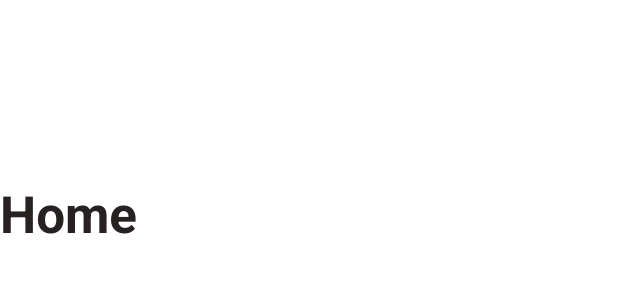
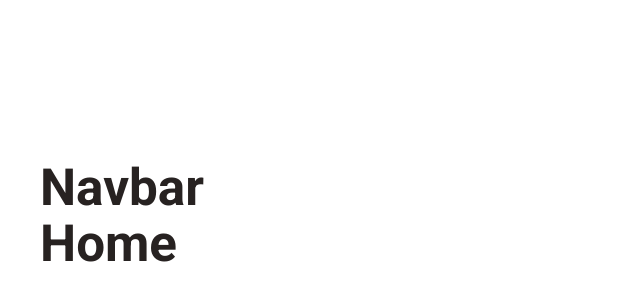
Before and after one commit to Renatonapoli/coffee-delivery, a React (Vite) app: page / in a window 1280 px wide. Shown: the part 184-484 px from the top of the page, without its empty margins (0-640 px from the left). Built offline with nearby package versions, Linux system fonts and the light colour scheme.

Commit message:
Feat: Navbar

```diff
--- a/src/App.tsx
+++ b/src/App.tsx
@@ -10,7 +10,7 @@ export function App () {
     <div>
       <ThemeProvider theme={defaultTheme}>
         <BrowserRouter>
-        <Router />
+          <Router />
         </BrowserRouter>
         <GlobalStyle />
       </ThemeProvider>
--- a/src/Router.tsx
+++ b/src/Router.tsx
@@ -3,13 +3,16 @@ import {Route, Routes} from 'react-router-dom'
 import { Home } from './pages/Home'
 import { Payment } from './pages/Payment'
 import { ConfirmedOrder } from './pages/ConfirmedOrder'
+import { DefaultLayout } from './layouts/DefaultLayout';
 
 export function Router() {
   return (
-    <Routes>
-      <Route path='/' element={<Home />} />
-      <Route path='/pagamento' element={<Payment />} />
-      <Route path='/pedido-confirmado' element={<ConfirmedOrder />} />
+    <Routes >
+      <Route path="/" element={<DefaultLayout />}>
+        <Route path='/' element={<Home />} />
+        <Route path='/pagamento' element={<Payment />} />
+        <Route path='/pedido-confirmado' element={<ConfirmedOrder />} />
+      </Route >
     </Routes>
   )
 }
--- /dev/null
+++ b/src/components/Navbar/index.tsx
@@ -0,0 +1,5 @@
+export function Navbar () {
+  return (
+    <h1>Navbar</h1>
+  )
+}
--- /dev/null
+++ b/src/layouts/DefaultLayout/index.tsx
@@ -0,0 +1,14 @@
+import { Outlet } from "react-router-dom"
+
+import { Navbar } from "../../components/Navbar"
+import { NavbarContainer } from "./styles";
+
+
+export function DefaultLayout () {
+  return (
+    <NavbarContainer>
+      <Navbar />
+      <Outlet />
+    </NavbarContainer>
+  )
+}
--- /dev/null
+++ b/src/layouts/DefaultLayout/styles.ts
@@ -0,0 +1,10 @@
+import styled from 'styled-components'
+
+export const NavbarContainer = styled.div`
+  max-width: 90.25rem;
+  padding:2.5rem;
+
+  display: flex;
+  flex-direction: column;
+
+`
```
Also changed, not shown: src/@types/styled.d.ts (added, +9 -0 lines), src/components/Navbar/styles.ts (added).
